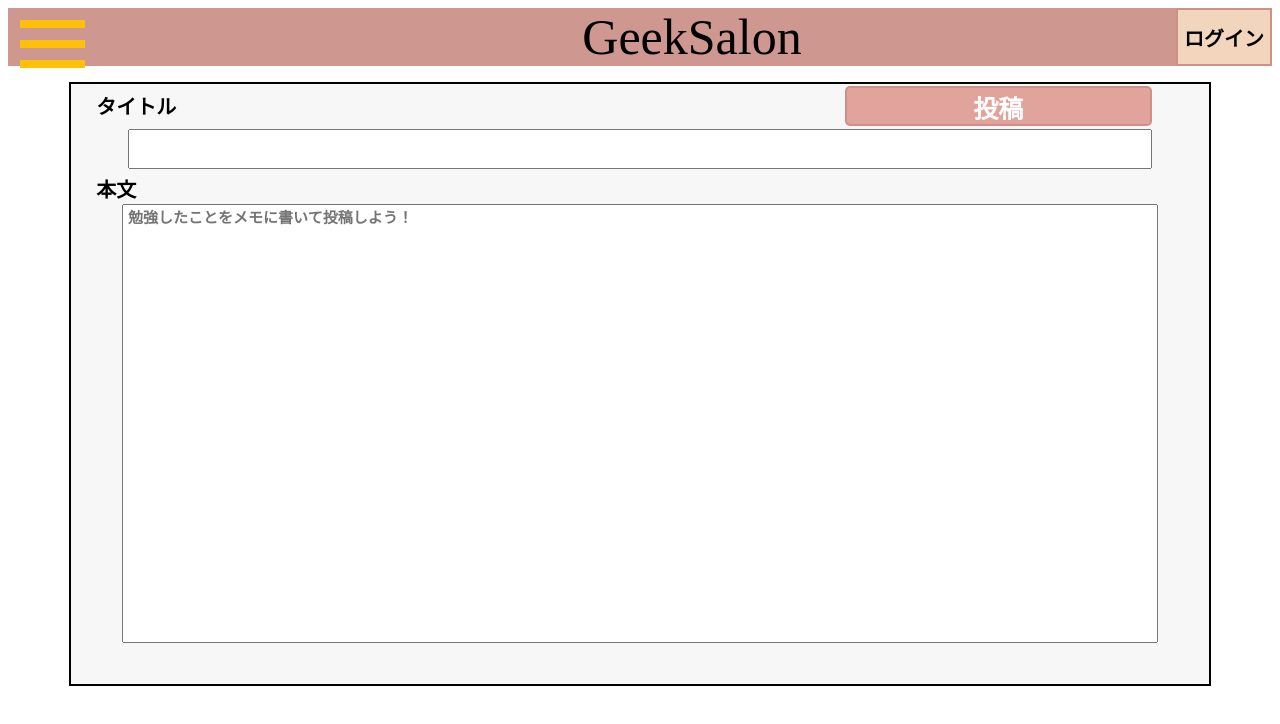
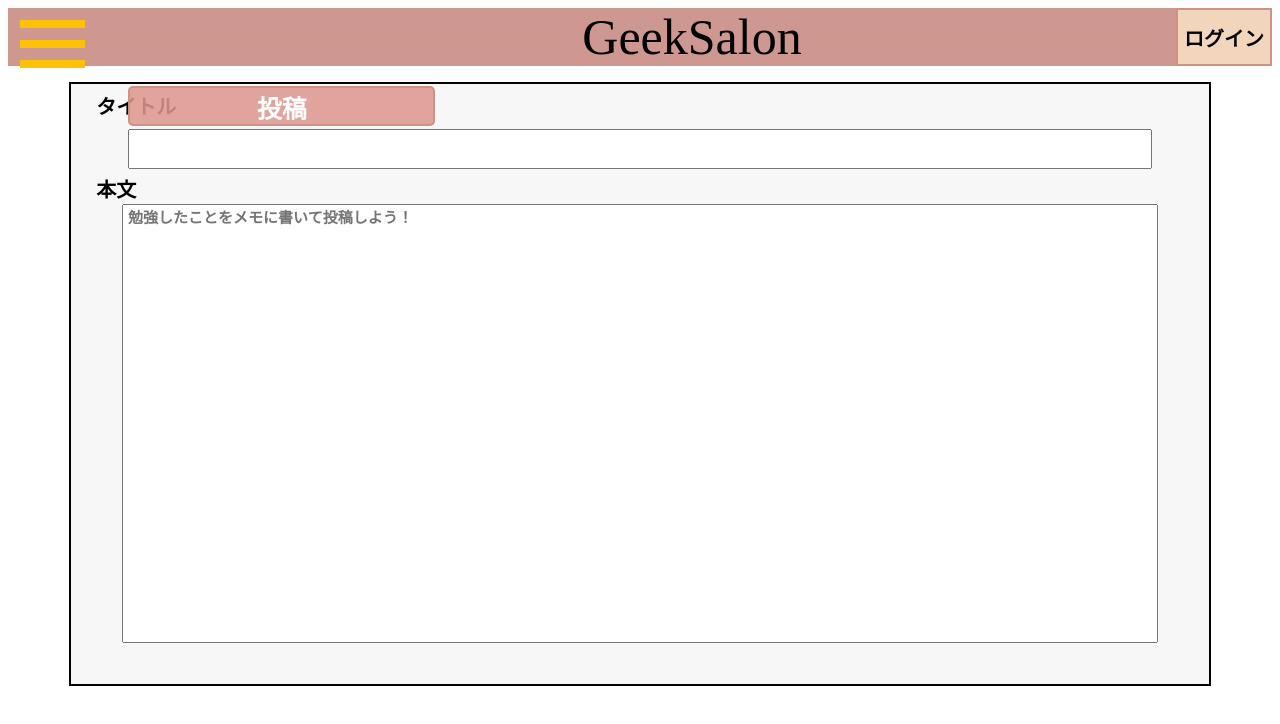
Before and after one commit to webex14-team-3/sky-app, a Vue app: page /memoFormat in a window 1280 px wide. Shown: the top 724 px of the page. Built offline with nearby package versions, Linux system fonts and the light colour scheme.

Commit message:
warningを解消しました

```diff
--- a/src/components/PostedMemo.vue
+++ b/src/components/PostedMemo.vue
@@ -1,6 +1,6 @@
 <template>
   <div class="posted-memo" v-bind:class="memoClass">
-    <!-- <div class="timelineSpace-upload-headerTitle">
+    <div class="timelineSpace-upload-headerTitle">
       <span> 更新日:2022/06/10 </span>
     </div>
     <div class="timelineSpace-upload-user">
@@ -35,7 +35,7 @@
           </a>
         </li>
       </nav>
-    </div> -->
+    </div>
     <p>{{ memo.title }}</p>
     <p>{{ memo.text }}</p>
   </div>
--- a/src/views/homeScreen.vue
+++ b/src/views/homeScreen.vue
@@ -185,7 +185,7 @@ export default {
   height: 100%;
   display: flex;
   flex-wrap: wrap;
-  justify-content: start;
+  /* justify-content: start; */
 }
 
 /* タイムラインを入れこむ場所 始まり */
--- a/src/views/memoFormat.vue
+++ b/src/views/memoFormat.vue
@@ -253,7 +253,7 @@ body {
   position: absolute;
   top: 2px;
   display: flex;
-  justify-content: end;
+  /* justify-content: end; */
 }
 .container-upload-button {
   /* ボーダーを追加し、homeScreenの投稿ボタンの色に合わせました */
```
